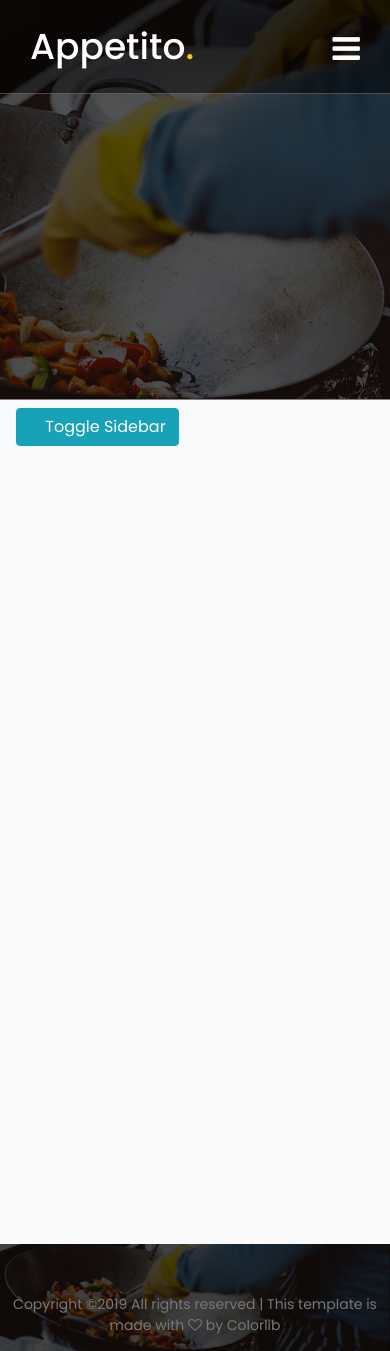
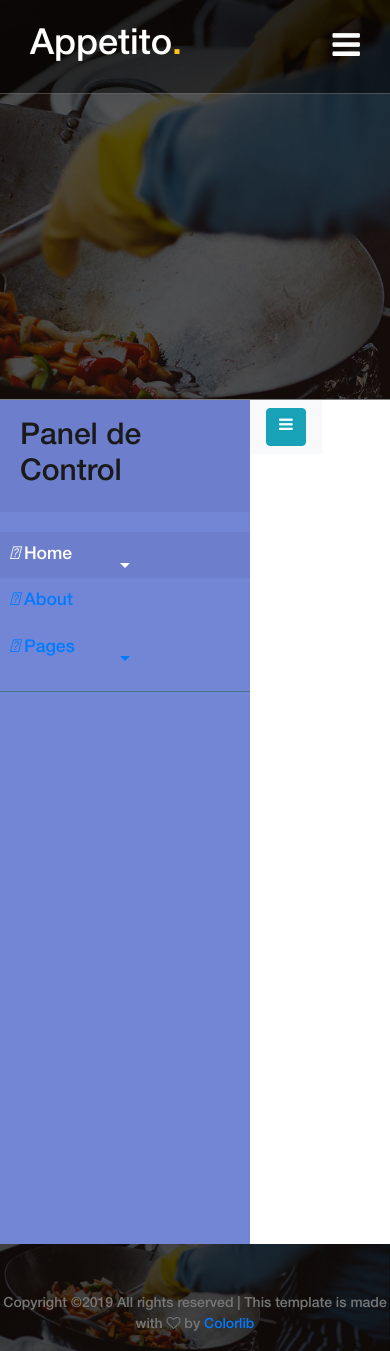
Before and after one commit to ipradasgomez/Appetito, a Django app: page /cpanel/ in a window 390 px wide. Run offline with Django 3.2, Linux system fonts and the light colour scheme; the visitor is signed in with stand-in values (Sample User, id 1); some libraries are stand-ins or nearby versions.

Commit message:
El usuario ya tiene panel de control yuju!

```diff
--- a/appetito/static/css/sidebar.css
+++ b/appetito/static/css/sidebar.css
@@ -1,26 +1,34 @@
-/*
-    ADDITIONAL DEMO STYLE, NOT IMPORTANT TO MAKE THINGS WORK BUT TO MAKE IT A BIT NICER :)
-*/
-@import "https://fonts.googleapis.com/css?family=Poppins:300,400,500,600,700";
+.wrapper {
+    display: flex;
+    align-items: stretch;
+}
+
+#sidebar {
+    min-width: 250px;
+    max-width: 250px;
+    min-height:100vh;
+}
 
 
-body {
-    font-family: 'Poppins', sans-serif;
-    background: #fafafa;
+a[data-toggle="collapse"] {
+    position: relative;
 }
 
-p {
-    font-family: 'Poppins', sans-serif;
-    font-size: 1.1em;
-    font-weight: 300;
-    line-height: 1.7em;
-    color: #999;
+.dropdown-toggle::after {
+    display: block;
+    position: absolute;
+    top: 50%;
+    right: 20px;
+    transform: translateY(-50%);
 }
 
-a, a:hover, a:focus {
-    color: inherit;
-    text-decoration: none;
-    transition: all 0.3s;
+@media (max-width: 768px) {
+    #sidebar {
+        margin-left: -250px;
+    }
+    #sidebar.active {
+        margin-left: 0;
+    }
 }
 
 #sidebar {
@@ -65,49 +73,116 @@ ul ul a {
     background: #6d7fcc;
 }
 
+/* Shrinking the sidebar from 250px to 80px and center aligining its content*/
+#sidebar.active {
+    min-width: 80px;
+    max-width: 80px;
+    text-align: center;
+}
+
+/* Toggling the sidebar header content, hide the big heading [h3] and showing the small heading [strong] and vice versa*/
+#sidebar .sidebar-header strong {
+    display: none;
+}
+#sidebar.active .sidebar-header h3 {
+    display: none;
+}
+#sidebar.active .sidebar-header strong {
+    display: block;
+}
+
+#sidebar ul li a {
+    text-align: left;
+}
+
+#sidebar.active ul li a {
+    padding: 20px 10px;
+    text-align: center;
+    font-size: 0.85em;
+}
+
+#sidebar.active ul li a i {
+    margin-right:  0;
+    display: block;
+    font-size: 1.8em;
+    margin-bottom: 5px;
+}
+
+/* Same dropdown links padding*/
+#sidebar.active ul ul a {
+    padding: 10px !important;
+}
+
+/* Changing the arrow position to bottom center position,
+   translateX(50%) works with right: 50%
+   to accurately  center the arrow */
+#sidebar.active .dropdown-toggle::after {
+    top: auto;
+    bottom: 10px;
+    right: 50%;
+    -webkit-transform: translateX(50%);
+    -ms-transform: translateX(50%);
+    transform: translateX(50%);
+}
+
 @media (max-width: 768px) {
+    /* 80px and its content aligned to centre. Pushing it off the screen with the
+       negative left margin
+    */
+    #sidebar.active {
+        min-width: 80px;
+        max-width: 80px;
+        text-align: center;
+        margin-left: -80px !important;
+    }
+
+
+    /* Reappearing the sidebar on toggle button click */
     #sidebar {
-        margin-left: -250px;
-    }
-    #sidebar.active {
         margin-left: 0;
     }
+
+
+    /* Toggling the sidebar header content,
+       hide the big heading [h3] and showing the small heading [strong] and vice versa
+    */
+    #sidebar .sidebar-header strong {
+        display: none;
+    }
+    #sidebar.active .sidebar-header h3 {
+        display: none;
+    }
+    #sidebar.active .sidebar-header strong {
+        display: block;
     }
 
-a[data-toggle="collapse"] {
-    position: relative;
+    /* Downsize the navigation links font size */
+    #sidebar.active ul li a {
+        padding: 20px 10px;
+        font-size: 0.85em;
     }
 
-.dropdown-toggle::after {
+    #sidebar.active ul li a i {
+        margin-right:  0;
         display: block;
-    position: absolute;
-    top: 50%;
-    right: 20px;
-    transform: translateY(-50%);
+        font-size: 1.8em;
+        margin-bottom: 5px;
     }
 
-#sidebar {
-    min-width: 250px;
-    max-width: 250px;
-    min-height: 100vh;
+    /* Adjust the dropdown links padding*/
+    #sidebar.active ul ul a {
+        padding: 10px !important;
     }
 
-.wrapper {
-    display: flex;
-    align-items: stretch;
+    /* Changing the arrow position to bottom center position,
+      translateX(50%) works with right: 50%
+      to accurately  center the arrow */
+    .dropdown-toggle::after {
+        top: auto;
+        bottom: 10px;
+        right: 50%;
+        -webkit-transform: translateX(50%);
+        -ms-transform: translateX(50%);
+        transform: translateX(50%);
     }
-
-#sidebar {
-    min-width: 250px;
-    max-width: 250px;
 }
-
-#sidebar.active {
-    margin-left: -250px;
-}
-
-.wrapper {
-    display: flex;
-    width: 100%;
-    align-items: stretch;
-}
--- a/cpanel/templates/cpanel/board.html
+++ b/cpanel/templates/cpanel/board.html
@@ -17,17 +17,19 @@
 {% endblock page-info %}
 {% block content %}
 <div class="wrapper">
-
-    <!-- Sidebar -->
+	<!-- Sidebar  -->
 	<nav id="sidebar">
 		<div class="sidebar-header">
-            <h3>Bootstrap Sidebar</h3>
+			<h3>Panel de Control</h3>
+			<strong>CP</strong>
 		</div>
 
 		<ul class="list-unstyled components">
-            <p>Dummy Heading</p>
 			<li class="active">
-                <a href="#homeSubmenu" data-toggle="collapse" aria-expanded="false" class="dropdown-toggle">Home</a>
+				<a href="#homeSubmenu" data-toggle="collapse" aria-expanded="false" class="dropdown-toggle">
+					<i class="fas fa-home"></i>
+					Home
+				</a>
 				<ul class="collapse list-unstyled" id="homeSubmenu">
 					<li>
 						<a href="#">Home 1</a>
@@ -41,10 +43,14 @@
 				</ul>
 			</li>
 			<li>
-                <a href="#">About</a>
-            </li>
-            <li>
-                <a href="#pageSubmenu" data-toggle="collapse" aria-expanded="false" class="dropdown-toggle">Pages</a>
+				<a href="#">
+					<i class="fas fa-briefcase"></i>
+					About
+				</a>
+				<a href="#pageSubmenu" data-toggle="collapse" aria-expanded="false" class="dropdown-toggle">
+					<i class="fas fa-copy"></i>
+					Pages
+				</a>
 				<ul class="collapse list-unstyled" id="pageSubmenu">
 					<li>
 						<a href="#">Page 1</a>
@@ -57,29 +63,30 @@
 					</li>
 				</ul>
 			</li>
-            <li>
-                <a href="#">Portfolio</a>
-            </li>
-            <li>
-                <a href="#">Contact</a>
-            </li>
 		</ul>
+
 	</nav>
 
-    <!-- Page Content -->
+	<!-- Page Content  -->
 	<div id="content">
 		<nav class="navbar navbar-expand-lg navbar-light bg-light">
 			<div class="container-fluid">
-
 				<button type="button" id="sidebarCollapse" class="btn btn-info">
-                <i class="fas fa-align-left"></i>
-                <span>Toggle Sidebar</span>
+					<i class="fa fa-bars"></i>
+					<span></span>
 				</button>
+			</div>
+		</nav>
 
 	</div>
-    </nav>
+	<div class="container">
+		<div class="row">
+			<div class="col-12">
+				<!-- Alerts -->
+				{% include 'partials/_alerts.html' %}
 			</div>
-
+		</div>
+	</div>
 </div>
 {% endblock content %}
 {% block extra_js %}
--- a/cpanel/views.py
+++ b/cpanel/views.py
@@ -1,5 +1,6 @@
 from django.shortcuts import render
-
+from django.contrib.auth.decorators import login_required
 # Create your views here.
+@login_required(login_url='/account/login')
 def cpanel_board(request):
     return render (request, 'cpanel/board.html',  {'nav_board': 'active'})
--- a/templates/partials/_nav.html
+++ b/templates/partials/_nav.html
@@ -14,8 +14,8 @@
 		<!-- menu -->
 		<ul class="main-menu">
 			<li><a href="{% url 'landing' %}" class="{{ nav_home }}">Home</a></li>
+			{% if user.is_authenticated %}
 			<li><a href="{% url 'board' %}" class="{{ nav_board }}">Panel de Control</a></li>
-			{% if user.is_authenticated %}
 			{% if user.is_staff %}
 			<li><a href="/admin">Administración</a></li>
 			{% endif %}
```
Also changed, not shown: accounts/views.py (+3 -4 lines). Lines whose indentation alone changed are shown as unchanged.
